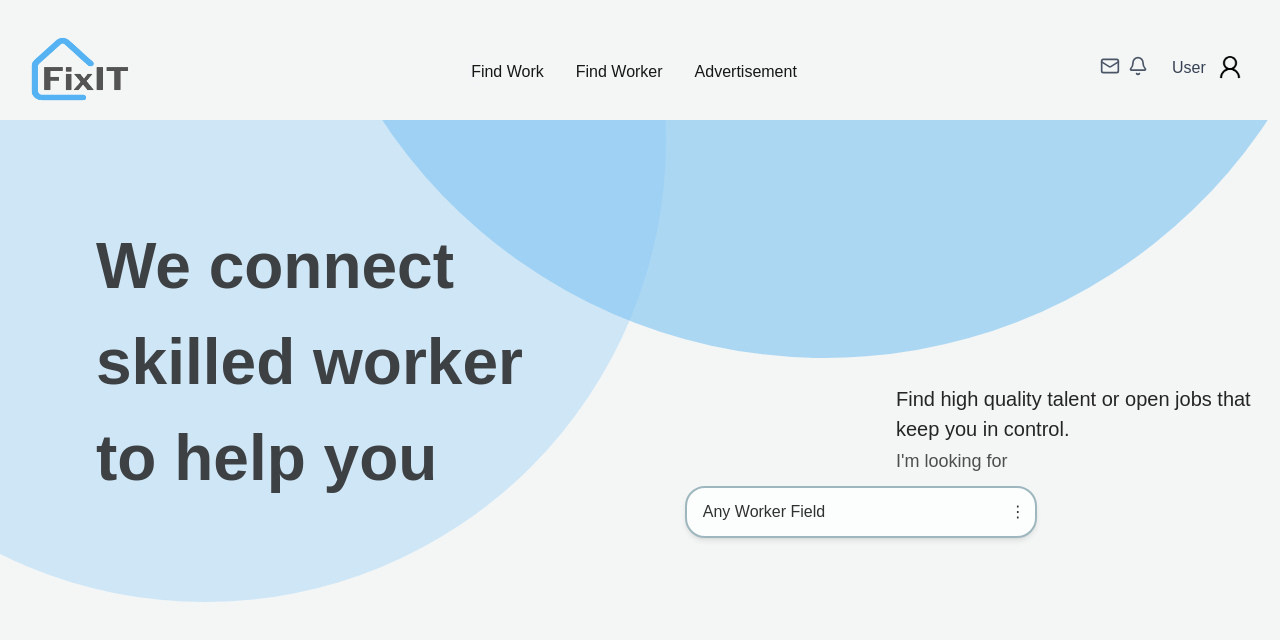
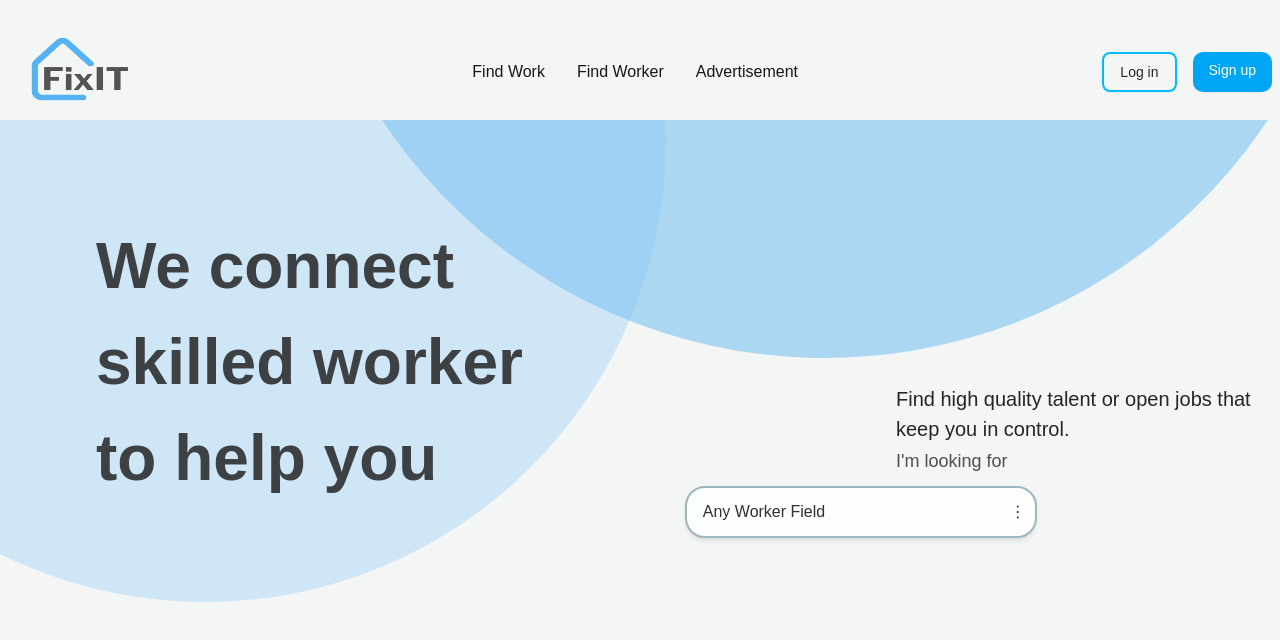
Before and after one commit to mxrxxsv/Bluehat-Backend, a React (Vite) app in the folder frontend/: page / in a window 1280 px wide. Shown: the top 640 px of the page. Built offline with nearby package versions, Linux system fonts and the light colour scheme.

Commit message:
Updating Header Link

```diff
--- a/frontend/src/Components/Header.jsx
+++ b/frontend/src/Components/Header.jsx
@@ -5,6 +5,7 @@ import logo from '../assets/BlueHat_logo.png';
 import profile from '../assets/client.png';
 
 const Header = () => {
+
   // State to handle notifications visibility
   const [showNotifications, setShowNotifications] = useState(false);
 
@@ -26,6 +27,11 @@ const Header = () => {
   const currentPath = location.pathname;
 
   const isActive = (path) => currentPath === path;
+
+
+  const authPages = ["/home", "/"];
+  // const authPages = ["/HomePage", "/FindWork", "/JobDetail", "/FindWorker", "/AdsPage", "/WorkerPortfolio", "/ChatPage"];
+  const showAuthButtons = authPages.includes(currentPath);
 
   return (
     // <header className="w-full bg-white shadow">
@@ -98,6 +104,19 @@ const Header = () => {
         </Link>
         <div className="flex md:order-2 space-x-3 md:space-x-0 rtl:space-x-reverse">
 
+          {showAuthButtons ? (
+            <>
+              <Link to="/bluehat/workerpage" className='hidden md:block text-[#252525] mr-4 focus:ring-1 focus:outline-none focus:ring-blue-300 font-medium rounded-lg text-sm px-4 py-2 text-center border-2 border-sky-400 rounded-[20px] shadow-xs hover:bg-sky-400 hover:text-white cursor-pointer hover:shadow-md'>Log in</Link>
+              <Link
+                to="/bluehat/singnup"
+                className="text-white bg-sky-500 hover:bg-sky-400 focus:ring-1 focus:outline-none focus:ring-blue-300 font-medium rounded-[10px] text-sm px-4 py-2 shadow-xs hover:shadow-md"
+              >
+                Sign up
+              </Link>
+            </>
+          ) : (
+            <>
+
               <div className="w-25 pt-1 md:pt-0 md:w-43 flex flex-row gap-5 md:gap-2 hidden md:flex">
                 <Link to="/chat">
                   <Mail className="w-5 h-5 text-gray-600 hover:text-blue-500 cursor-pointer" />
@@ -139,6 +158,10 @@ const Header = () => {
 
 
               </div>
+
+            </>
+
+          )}
 
           <button
             type="button"
```
Lines whose indentation alone changed are shown as unchanged.
